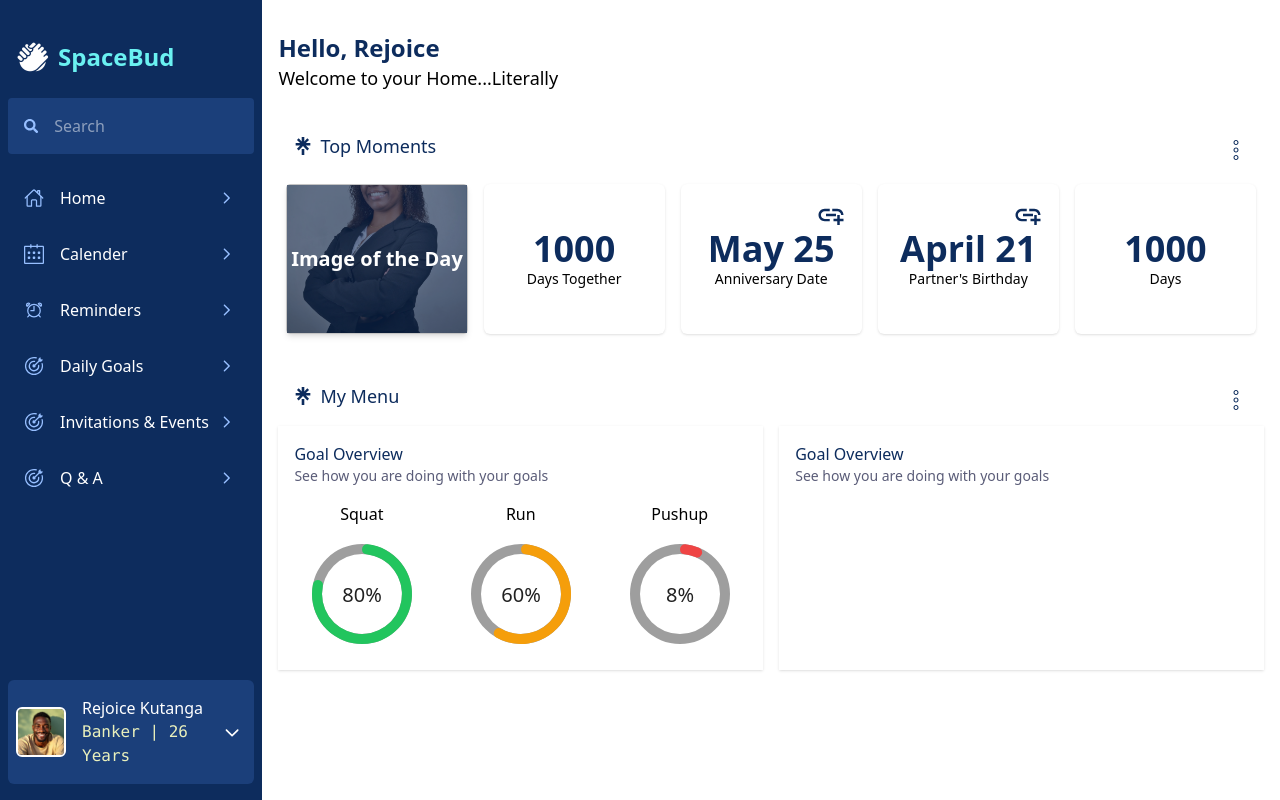
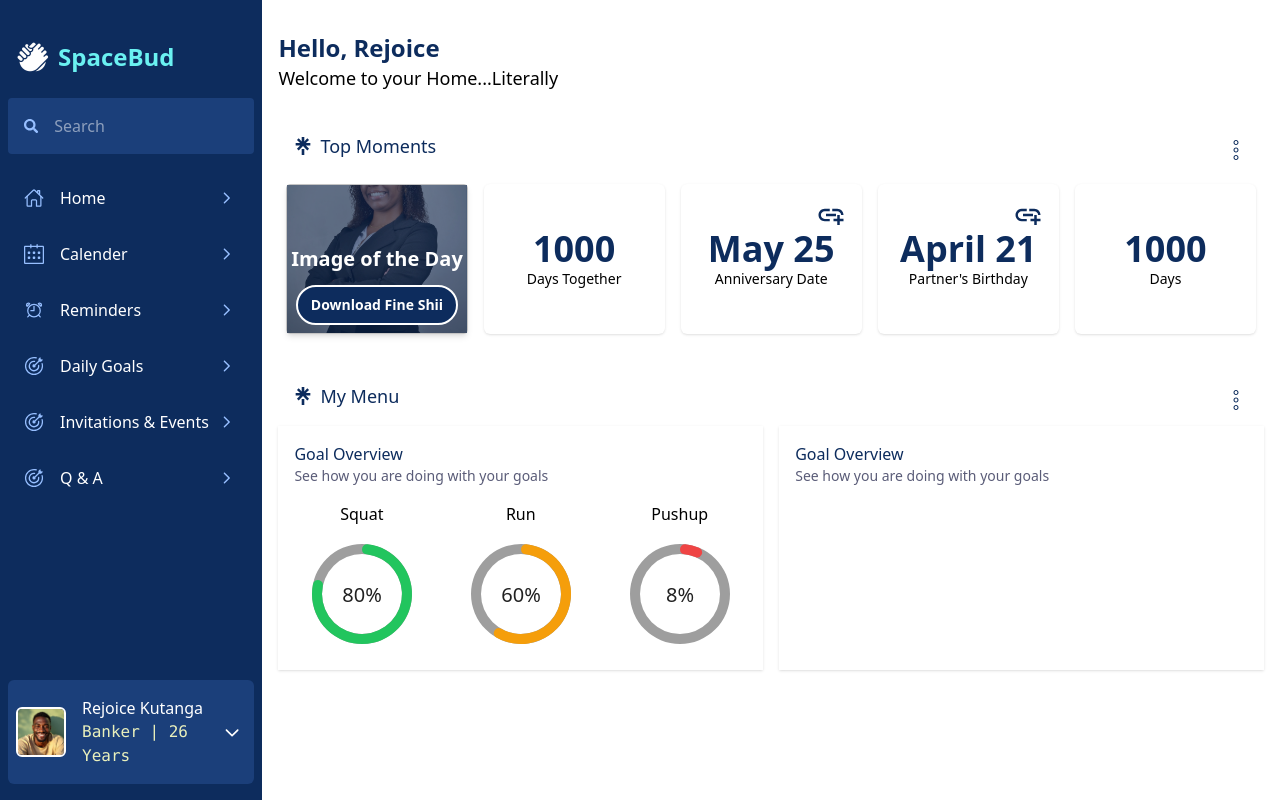
Before and after one commit to KodenOps/space_bud, a Next.js app: page /pages/home in a window 1280 px wide. Built offline with nearby package versions, Linux system fonts and the light colour scheme.

Commit message:
updated image card

```diff
--- a/app/pages/home/page.tsx
+++ b/app/pages/home/page.tsx
@@ -55,9 +55,12 @@ const Page = () => {
               alt="mylove_image"
               className="w-full h-full object-cover "
             />
-            <p className="absolute text-xl font-bold bg-[#0D2C5D99] h-full w-full flex items-center justify-center text-white ">
-              Image of the Day
-            </p>
+            <div className="absolute text-xl font-bold bg-[#0D2C5D99] h-full w-full flex flex-col items-center justify-center text-white ">
+              <p className="top-0">Image of the Day</p>
+            </div>
+            <button className="absolute md:bottom-2 bottom-6 px-2 rounded-full md:w-[90%] md:text-sm w-[80%] border-2 border-white md:py-2 py-4 bg-[#0D2C5D] z-100 text-white font-bold">
+              Download Fine Shii
+            </button>
           </div>
 
           <div className="daysTogether ">
```
